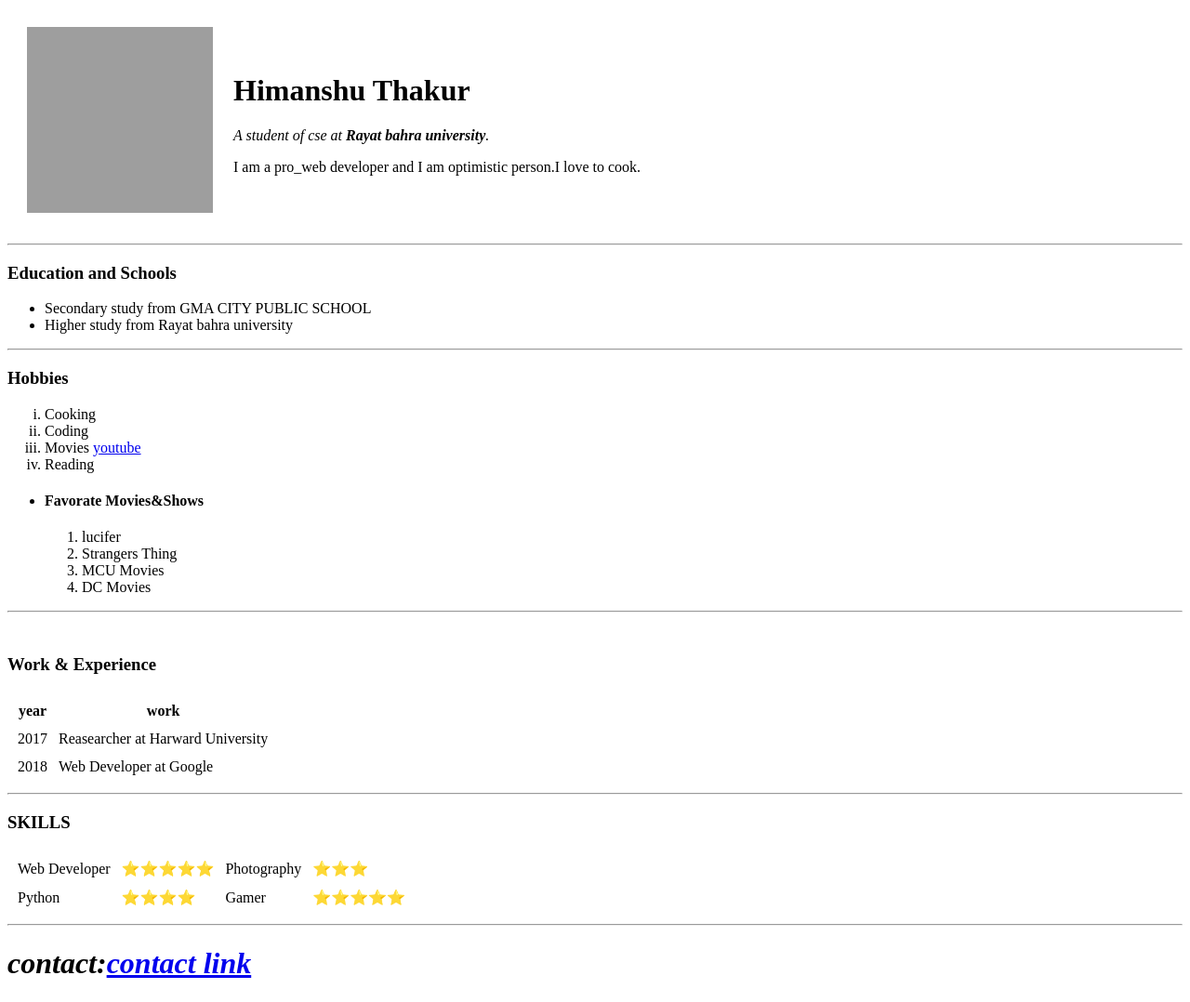
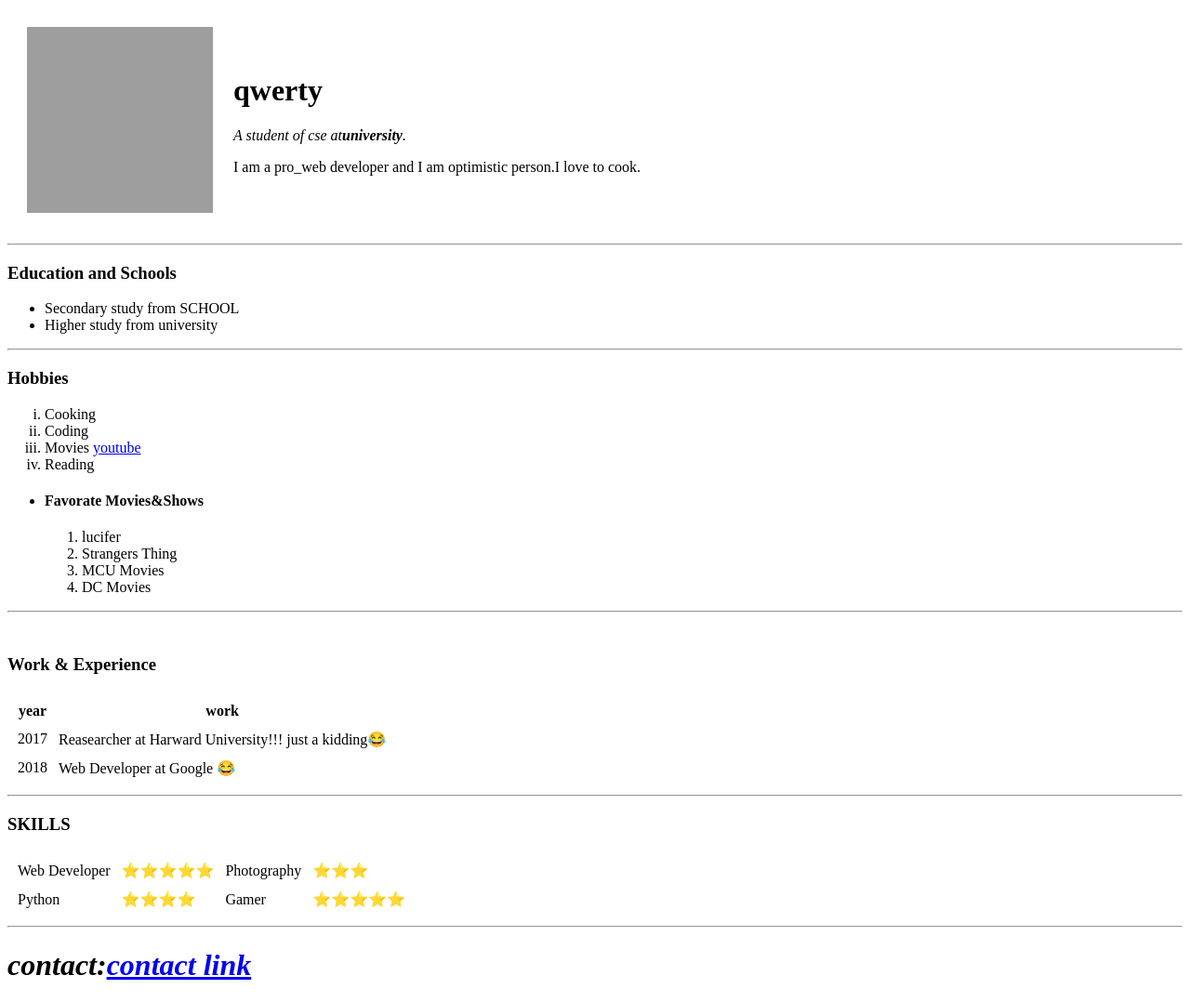
Before and after one commit to HimanshuThakur28/cv, a plain HTML site: page index.html in a window 1280 px wide. Shown: the whole page at 93% size. Drawn offline with Linux system fonts and the light colour scheme; grey boxes are pictures that could not be loaded.

Commit message:
Update index.html

```diff
--- a/index.html
+++ b/index.html
@@ -2,7 +2,7 @@
 <html>
   <head>
     <meta charset="utf-8">
-    <title>Himanshu's personal site</title>
+    <title>personal site</title>
   </head>
   <body>
     <table cellspacing="20">
@@ -10,9 +10,9 @@
         <td>
           <img src="https://media.istockphoto.com/photos/red-heart-tree-picture-id177812216" alt="Random One" width="200"height="200"></td>
         <td>
-         <h1>Himanshu Thakur</h1>
+         <h1>qwerty</h1>
 
-         <P><em>A student of cse at<strong> Rayat bahra university</strong>.</em>  </P>
+         <P><em>A student of cse at<strong>university</strong>.</em>  </P>
          <p>I am a pro_web developer and I am optimistic person.I love to cook.</p>
        </td>
      </tr>
@@ -20,8 +20,8 @@
     <hr size="2">
     <h3>Education and Schools</h3>
     <ul>
-      <li>Secondary study from GMA CITY PUBLIC SCHOOL</li>
-      <li>Higher study from Rayat bahra university</li>
+      <li>Secondary study from  SCHOOL</li>
+      <li>Higher study from university</li>
     </ul>
     <hr>
     <h3>Hobbies</h3>
@@ -53,11 +53,11 @@
       <tbody>
         <tr>
           <td>2017</td>
-          <td>Reasearcher at Harward University</td>
+          <td>Reasearcher at Harward University!!! just a kidding😂</td>
         </tr>
         <tr>
           <td>2018</td>
-          <td>Web Developer at Google</td>
+          <td>Web Developer at Google 😂</td>
         </tr>
       </tbody>
     </table>
```
